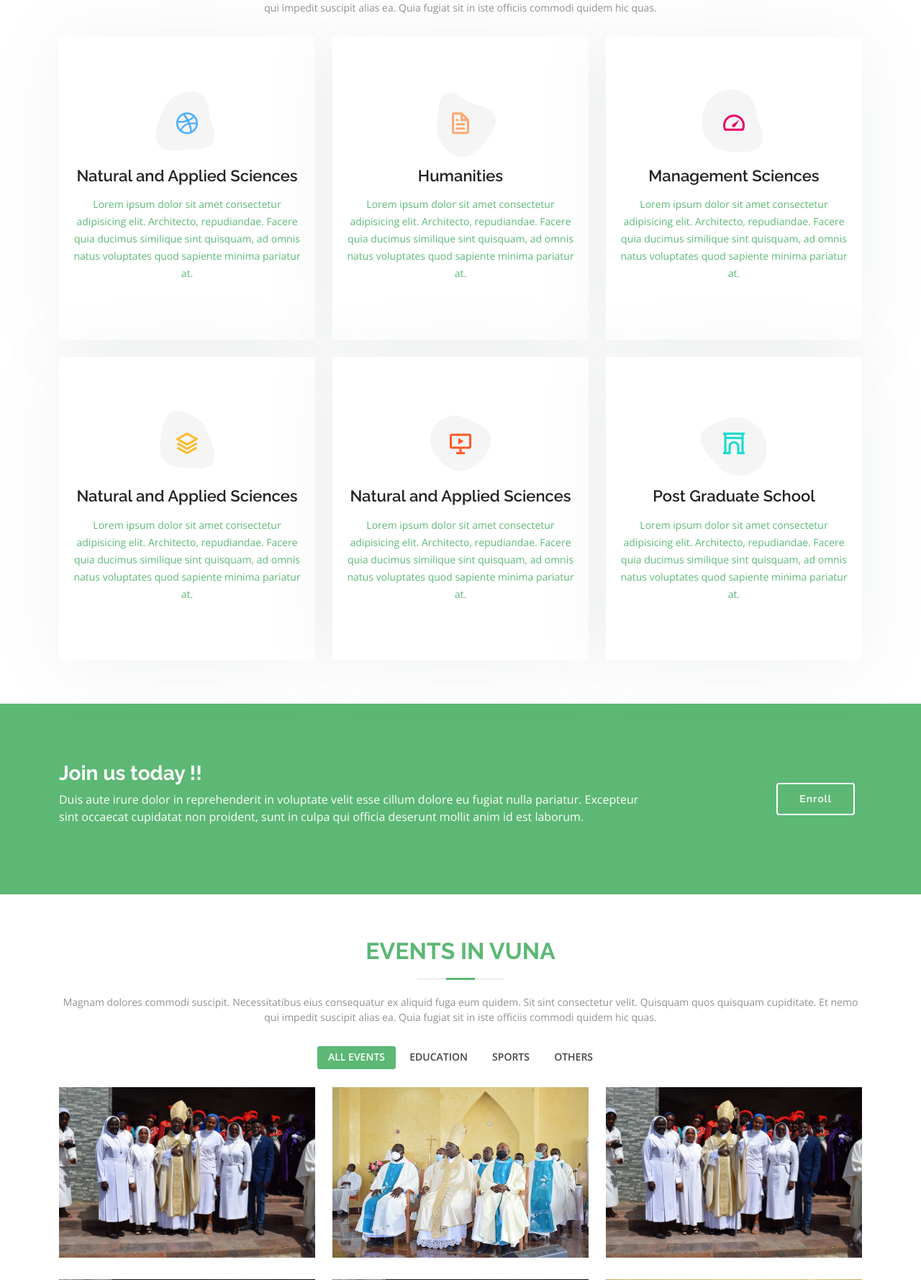
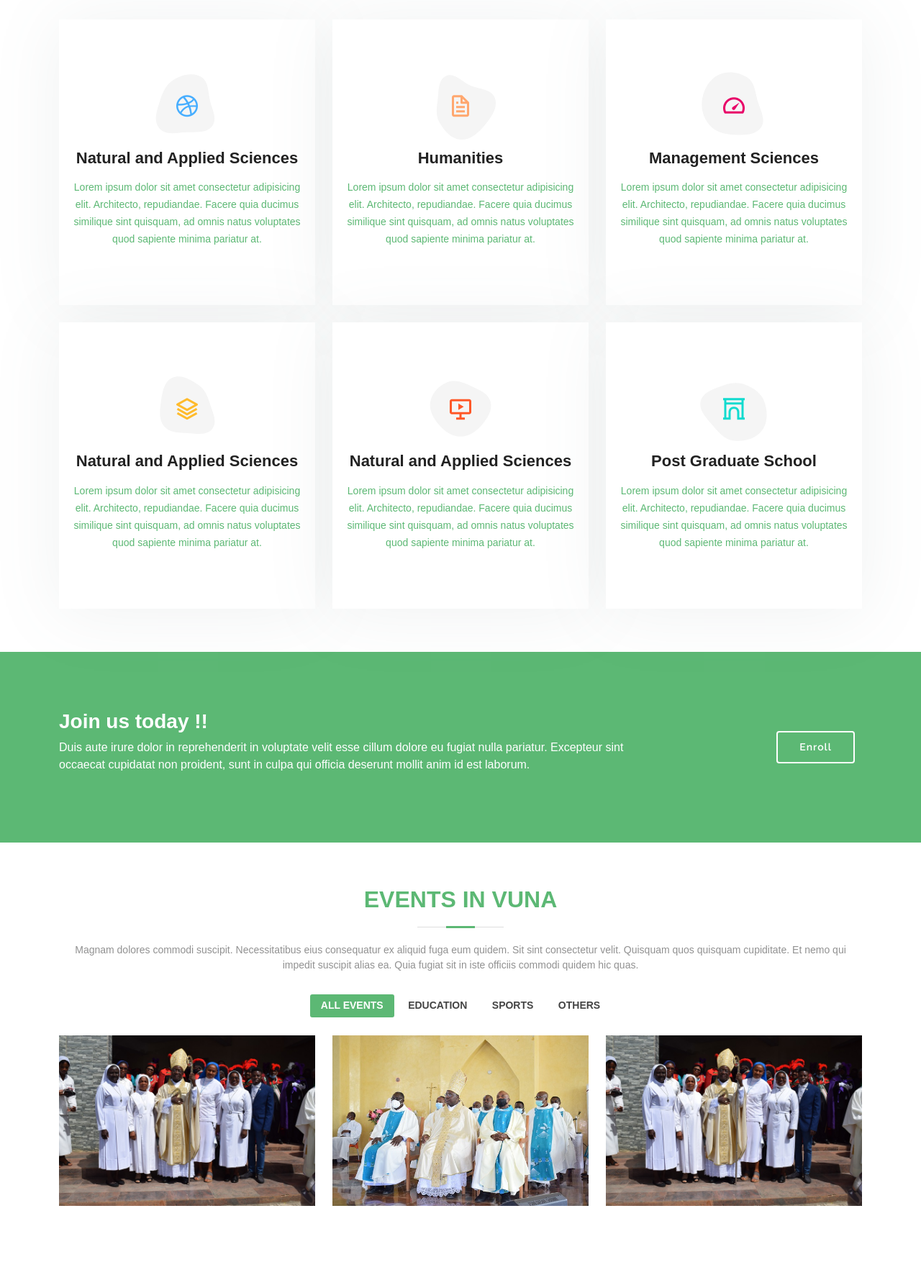
Before and after one commit to veritas-ict-unit/Veritas-University, a PHP site: page / in a window 1280 px wide. Shown: the part 1800-3579 px from the top of the page at 72% size. Run offline with PHP 8.4, Linux system fonts and the light colour scheme.

Commit message:
Second commit

```diff
--- a/assets/css/style.css
+++ b/assets/css/style.css
@@ -1,5 +1,5 @@
 body {
-  font-family: "Open Sans", sans-serif;
+  font-family: sans-serif;
   color: #5cb874;
 }
 
@@ -14,7 +14,7 @@ a:hover {
 }
 
 h1, h2, h3, h4, h5, h6 {
-  font-family: "Raleway", sans-serif;
+  font-family: sans-serif;
 }
 
 /*--------------------------------------------------------------
@@ -46,43 +46,6 @@ h1, h2, h3, h4, h5, h6 {
   visibility: visible;
   opacity: 1;
 }
-
-/*--------------------------------------------------------------
-# Top Bar
---------------------------------------------------------------*/
-/* #topbar {
-  background: #fbfbfb;
-  font-size: 15px;
-  height: 40px;
-  padding: 0;
-}
-
- #topbar .contact-info a {
-  line-height: 0;
-  color: #444444;
-  transition: 0.3s;
-}
-#topbar .contact-info a:hover {
-  color: #5cb874;
-}
-#topbar .contact-info i {
-  color: #5cb874;
-  line-height: 0;
-  margin-right: 5px;
-}
-#topbar .contact-info .phone-icon {
-  margin-left: 15px;
-}
-#topbar .social-links a {
-  color: #6f6f6f;
-  padding: 4px 12px;
-  display: inline-block;
-  line-height: 1px;
-  transition: 0.3s;
-}
-#topbar .social-links a:hover {
-  color: #5cb874;
-} */
 
 /*--------------------------------------------------------------
 # Header
--- a/index.html
+++ b/index.html
@@ -6,7 +6,7 @@
   <meta content="width=device-width, initial-scale=1.0" name="viewport">
 
   <title>Veritas University | Home</title>
-  <meta content="" name="description">
+  <meta content="Veritas university Abuja, the catholic university of Nigeria" name="description">
   <meta content="" name="keywords">
 
   <!-- Favicons -->
@@ -29,28 +29,12 @@
 
 <body>
 
-  <!-- ======= Top Bar ======= -->
-  <!-- <section id="topbar" class="d-flex align-items-center">
-    <div class="container d-flex justify-content-center justify-content-md-between">
-      <div class="contact-info d-flex align-items-center">
-        <i class="bi bi-envelope-fill"></i><a href="mailto:contact@example.com">info@veritas.com</a>
-        <i class="bi bi-phone-fill phone-icon"></i> +234 808 708
-      </div>
-      <div class="social-links d-none d-md-block">
-        <a href="#" class="twitter"><i class="bi bi-twitter"></i></a>
-        <a href="#" class="facebook"><i class="bi bi-facebook"></i></a>
-        <a href="#" class="instagram"><i class="bi bi-instagram"></i></a>
-        <a href="#" class="linkedin"><i class="bi bi-linkedin"></i></i></a>
-      </div>
-    </div>
-  </section> -->
-
   <!-- ======= Header ======= -->
   <header id="header" class="d-flex align-items-center">
     <div class="container d-flex align-items-center">
 
+      <!-- Uncomment below if you prefer to use a text logo -->
       <!--  <h1 class="logo me-auto"><a href="index.html">VUNA</a></h1> -->
-      <!-- Uncomment below if you prefer to use an image logo -->
       <a href="index.html" class="logo me-auto"><img src="assets/img/veritasin.png" alt="" class="img-fluid"></a>
 
       <nav id="navbar" class="navbar">
@@ -111,7 +95,7 @@
 
       <div class="carousel-inner" role="listbox">
         <!-- Slide 1 -->
-        <div class="carousel-item active" style="background-image: url(assets/img/main-gate.jpg); filter: brightness(80%);">
+        <div class="carousel-item active" style="background-image: url(assets/img/main-gate.jpg);">
           <div class="carousel-container">
             <div class="container">
               <h2 class="animate__animated animate__fadeInDown">Welcome to <span>Veritas University, Abuja</span></h2>
@@ -168,7 +152,6 @@
               <div class="icon"><i class="bi bi-laptop"></i></div>
               <h4 class="title"><a href="">Foundation Year Programme</a></h4>
               <p class="description">Voluptatum deleniti atque corrupti quos dolores et quas molestias excepturi sint occaecati cupiditate non provident</p>
-              <a href="#about" class="btn-get-started animate__animated animate__fadeInUp scrollto">Read More</a>
             </div>
           </div>
           <div class="col-lg-4 col-md-6">
@@ -176,7 +159,6 @@
               <div class="icon"><i class="bi bi-briefcase"></i></div>
               <h4 class="title"><a href="">Undergraduate Degree</a></h4>
               <p class="description">Minim veniam, quis nostrud exercitation ullamco laboris nisi ut aliquip ex ea commodo consequat tarad limino ata</p>
-              <a href="#about" class="btn-get-started animate__animated animate__fadeInUp scrollto">Read More</a>
             </div>
           </div>
           <div class="col-lg-4 col-md-6">
@@ -184,7 +166,6 @@
               <div class="icon"><i class="bi bi-calendar4-week"></i></div>
               <h4 class="title"><a href="">Post Graduate Degree</a></h4>
               <p class="description">Duis aute irure dolor in reprehenderit in voluptate velit esse cillum dolore eu fugiat nulla pariatur trade stravi</p>
-              <a href="#about" class="btn-get-started animate__animated animate__fadeInUp scrollto">Read More</a>
             </div>
           </div>
         </div>
@@ -227,55 +208,6 @@
 
       </div>
     </section><!-- End About Us Section -->
-
-    <!-- ======= Why Us Section =======
-    <section id="why-us" class="why-us">
-      <div class="container">
-
-        <div class="row no-gutters">
-
-          <div class="col-lg-4 col-md-6 content-item">
-            <span>01</span>
-            <h4>Lorem Ipsum</h4>
-            <p>Ulamco laboris nisi ut aliquip ex ea commodo consequat. Et consectetur ducimus vero placeat</p>
-          </div>
-
-          <div class="col-lg-4 col-md-6 content-item">
-            <span>02</span>
-            <h4>Repellat Nihil</h4>
-            <p>Dolorem est fugiat occaecati voluptate velit esse. Dicta veritatis dolor quod et vel dire leno para dest</p>
-          </div>
-
-          <div class="col-lg-4 col-md-6 content-item">
-            <span>03</span>
-            <h4> Ad ad velit qui</h4>
-            <p>Molestiae officiis omnis illo asperiores. Aut doloribus vitae sunt debitis quo vel nam quis</p>
-          </div>
-
-          <div class="col-lg-4 col-md-6 content-item">
-            <span>04</span>
-            <h4>Repellendus molestiae</h4>
-            <p>Inventore quo sint a sint rerum. Distinctio blanditiis deserunt quod soluta quod nam mider lando casa</p>
-          </div>
-
-          <div class="col-lg-4 col-md-6 content-item">
-            <span>05</span>
-            <h4>Sapiente Magnam</h4>
-            <p>Vitae dolorem in deleniti ipsum omnis tempore voluptatem. Qui possimus est repellendus est quibusdam</p>
-          </div>
-
-          <div class="col-lg-4 col-md-6 content-item">
-            <span>06</span>
-            <h4>Facilis Impedit</h4>
-            <p>Quis eum numquam veniam ea voluptatibus voluptas. Excepturi aut nostrum repudiandae voluptatibus corporis sequi</p>
-          </div>
-
-        </div>
-
-      </div>
-    </section>
-     End Why Us Section -->
-
 
 
     <!-- ======= Faculties Section ======= -->
@@ -425,7 +357,7 @@
                   Sapiente quidem odio excepturi beatae debitis. Repudiandae.</p>
                 <div class="portfolio-links">
                   <a href="assets/img/bishop.jpg" data-gallery="portfolioGallery" class="portfolio-lightbox" title="Launching of something"><i class="bx bx-plus"></i></a>
-                  <a href="portfolio-details.html" title="More Details"><i class="bx bx-link"></i></a>
+                  <a href="pages/portfolio-details.html" title="More Details"><i class="bx bx-link"></i></a>
                 </div>
               </div>
             </div>
@@ -440,22 +372,7 @@
                    Libero deserunt natus fugiat quia veritatis aliquid voluptatem voluptatibus distinctio maxime officiis!</p>
                 <div class="portfolio-links">
                   <a href="assets/img/bishop3.jpg" data-gallery="portfolioGallery" class="portfolio-lightbox" title="2020 convocation"><i class="bx bx-plus"></i></a>
-                  <a href="portfolio-details.html" title="More Details"><i class="bx bx-link"></i></a>
-                </div>
-              </div>
-            </div>
-          </div>
-
-          <div class="col-lg-4 col-md-6 portfolio-item filter-app">
-            <div class="portfolio-wrap">
-              <img src="assets/img/bishop.jpg" class="img-fluid" alt="">
-              <div class="portfolio-info">
-                <h4>Convocation</h4>
-                <p>Lorem ipsum dolor sit amet, consectetur adipisicing elit.
-                   Libero deserunt natus fugiat quia veritatis aliquid voluptatem voluptatibus distinctio maxime officiis!</p>
-                <div class="portfolio-links">
-                  <a href="assets/img/bishop3.jpg" data-gallery="portfolioGallery" class="portfolio-lightbox" title="2020 convocation"><i class="bx bx-plus"></i></a>
-                  <a href="portfolio-details.html" title="More Details"><i class="bx bx-link"></i></a>
+                  <a href="pages/portfolio-details.html" title="More Details"><i class="bx bx-link"></i></a>
                 </div>
               </div>
             </div>
@@ -470,86 +387,12 @@
                    Libero deserunt natus fugiat quia veritatis aliquid voluptatem voluptatibus distinctio maxime officiis!</p>
                 <div class="portfolio-links">
                   <a href="assets/img/bishop3.jpg" data-gallery="portfolioGallery" class="portfolio-lightbox" title="2020 convocation"><i class="bx bx-plus"></i></a>
-                  <a href="portfolio-details.html" title="More Details"><i class="bx bx-link"></i></a>
+                  <a href="pages/portfolio-details.html" title="More Details"><i class="bx bx-link"></i></a>
                 </div>
               </div>
             </div>
           </div>
 
-          <div class="col-lg-4 col-md-6 portfolio-item filter-web">
-            <div class="portfolio-wrap">
-              <img src="assets/img/bishop.jpg" class="img-fluid" alt="">
-              <div class="portfolio-info">
-                <h4>Convocation</h4>
-                <p>Lorem ipsum dolor sit amet, consectetur adipisicing elit.
-                   Libero deserunt natus fugiat quia veritatis aliquid voluptatem voluptatibus distinctio maxime officiis!</p>
-                <div class="portfolio-links">
-                  <a href="assets/img/bishop3.jpg" data-gallery="portfolioGallery" class="portfolio-lightbox" title="2020 convocation"><i class="bx bx-plus"></i></a>
-                  <a href="portfolio-details.html" title="More Details"><i class="bx bx-link"></i></a>
-                </div>
-              </div>
-            </div>
-          </div>
-
-          <div class="col-lg-4 col-md-6 portfolio-item filter-app">
-            <div class="portfolio-wrap">
-              <img src="assets/img/bishop3.jpg" class="img-fluid" alt="">
-              <div class="portfolio-info">
-                <h4>Convocation</h4>
-                <p>Lorem ipsum dolor sit amet, consectetur adipisicing elit.
-                   Libero deserunt natus fugiat quia veritatis aliquid voluptatem voluptatibus distinctio maxime officiis!</p>
-                <div class="portfolio-links">
-                  <a href="assets/img/bishop3.jpg" data-gallery="portfolioGallery" class="portfolio-lightbox" title="2020 convocation"><i class="bx bx-plus"></i></a>
-                  <a href="portfolio-details.html" title="More Details"><i class="bx bx-link"></i></a>
-                </div>
-              </div>
-            </div>
-          </div>
-
-          <div class="col-lg-4 col-md-6 portfolio-item filter-card">
-            <div class="portfolio-wrap">
-              <img src="assets/img/bishop3.jpg" class="img-fluid" alt="">
-              <div class="portfolio-info">
-                <h4>Convocation</h4>
-                <p>Lorem ipsum dolor sit amet, consectetur adipisicing elit.
-                   Libero deserunt natus fugiat quia veritatis aliquid voluptatem voluptatibus distinctio maxime officiis!</p>
-                <div class="portfolio-links">
-                  <a href="assets/img/bishop3.jpg" data-gallery="portfolioGallery" class="portfolio-lightbox" title="2020 convocation"><i class="bx bx-plus"></i></a>
-                  <a href="portfolio-details.html" title="More Details"><i class="bx bx-link"></i></a>
-                </div>
-              </div>
-            </div>
-          </div>
-
-          <div class="col-lg-4 col-md-6 portfolio-item filter-card">
-            <div class="portfolio-wrap">
-              <img src="assets/img/bishop3.jpg" class="img-fluid" alt="">
-              <div class="portfolio-info">
-                <h4>Convocation</h4>
-                <p>Lorem ipsum dolor sit amet, consectetur adipisicing elit.
-                   Libero deserunt natus fugiat quia veritatis aliquid voluptatem voluptatibus distinctio maxime officiis!</p>
-                <div class="portfolio-links">
-                  <a href="assets/img/bishop3.jpg" data-gallery="portfolioGallery" class="portfolio-lightbox" title="2020 convocation"><i class="bx bx-plus"></i></a>
-                  <a href="portfolio-details.html" title="More Details"><i class="bx bx-link"></i></a>
-                </div>
-              </div>
-            </div>
-          </div>
-
-          <div class="col-lg-4 col-md-6 portfolio-item filter-web">
-            <div class="portfolio-wrap">
-              <img src="assets/img/bishop3.jpg" class="img-fluid" alt="">
-              <div class="portfolio-info">
-                <h4>Convocation</h4>
-                <p>Lorem ipsum dolor sit amet, consectetur adipisicing elit.
-                   Libero deserunt natus fugiat quia veritatis aliquid voluptatem voluptatibus distinctio maxime officiis!</p>
-                <div class="portfolio-links">
-                  <a href="assets/img/bishop3.jpg" data-gallery="portfolioGallery" class="portfolio-lightbox" title="2020 convocation"><i class="bx bx-plus"></i></a>
-                  <a href="portfolio-details.html" title="More Details"><i class="bx bx-link"></i></a>
-                </div>
-              </div>
-            </div>
-          </div>
 
         </div>
 
```
Also changed, not shown: pages/inner-page.html (renamed from inner-page.html, +13 -13 lines), pages/portfolio-details.html (renamed from portfolio-details.html, +17 -33 lines).
